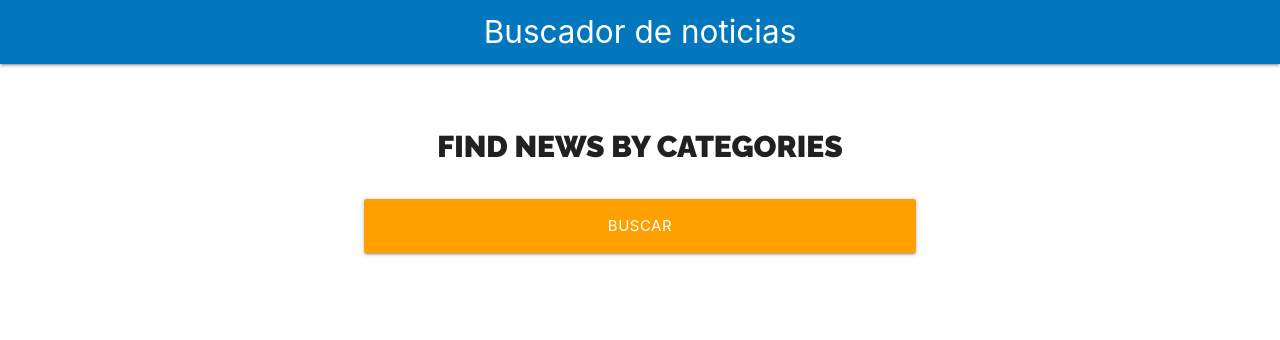
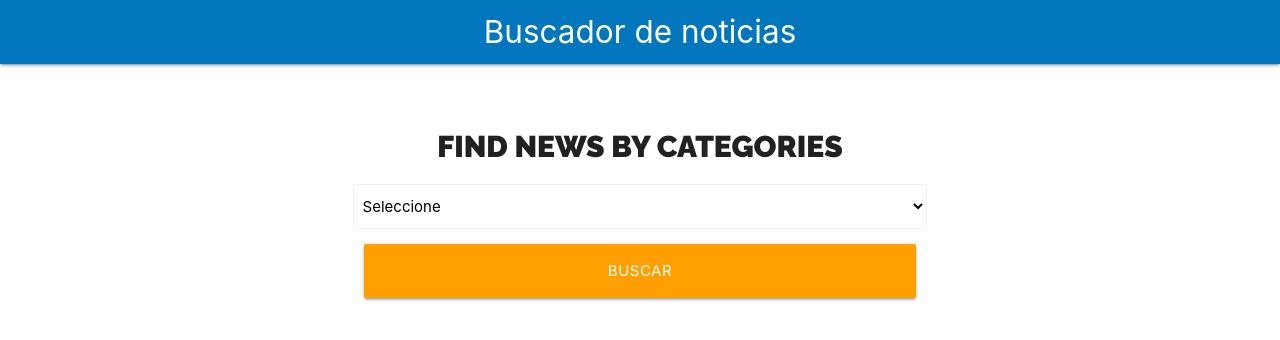
Before and after one commit to AttilioGiglio/-News-search-engine, a React (Create React App) app: page / in a window 1280 px wide. Shown: the top 340 px of the page. Built offline with nearby package versions, Linux system fonts and the light colour scheme.

Commit message:
adding custom hook

```diff
--- a/src/Components/Form.js
+++ b/src/Components/Form.js
@@ -1,12 +1,20 @@
 import React from 'react';
 import styles from './Formulario.module.css';
+import UseSelect from '../Hooks/UseSelect';
 
 const Form = () => {
+
+
+
+    // use custom hooks
+    const [categoria, SelectNoticias] = UseSelect();
+
     return (
         <div className={`row ${styles.buscador}`}>
             <div className='col s12 m8 offset-m2'>
                 <form>
                     <h2 className={styles.heading}>Find news by categories</h2>
+                    <SelectNoticias />
                     <div className='input-field col s12'>
                         <input
                         type='submit'
--- /dev/null
+++ b/src/Hooks/UseSelect.js
@@ -0,0 +1,16 @@
+import React, { useState } from 'react'
+
+const UseSelect = (stateInicial, opciones) => {
+
+    const [state, setState] = useState('');
+
+    const SelectNoticias = () => (
+        <select className='browser-default'>
+            <option value=''>Seleccione</option>
+        </select>
+    )
+
+    return [state, SelectNoticias];
+}
+
+export default UseSelect
```
